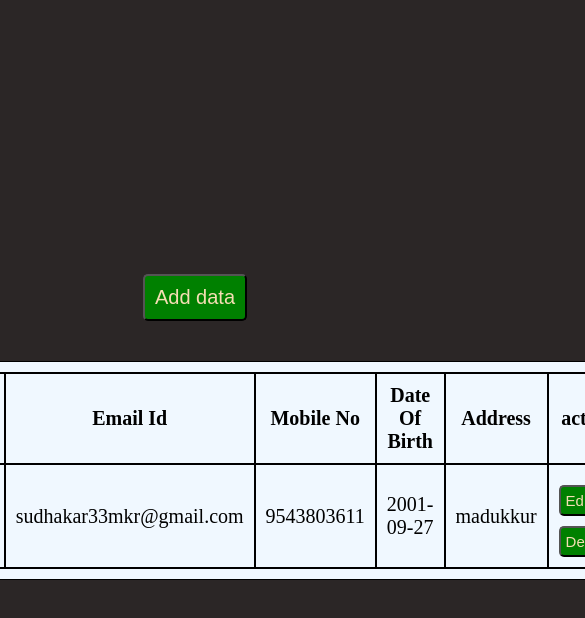
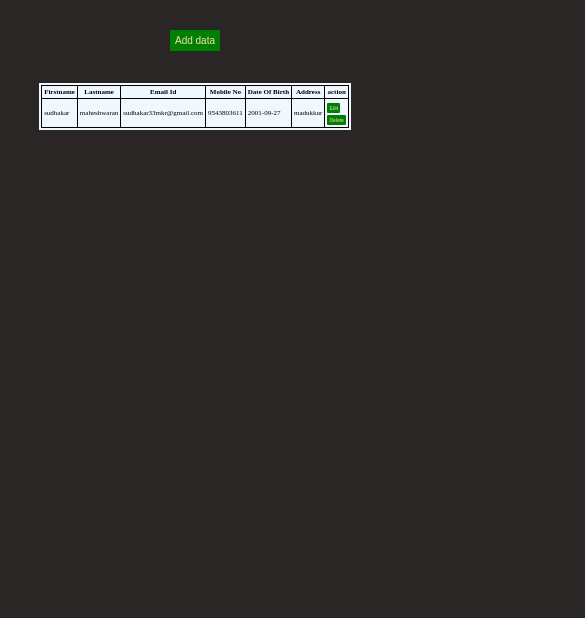
Before and after one commit to Sudhakar-Maheshwaran/curd-operation, a plain HTML site: page index.html in a window 390 px wide. Shown: the top 618 px of the page, 585 px wide, since content can reach past the window. Drawn offline with Linux system fonts and the light colour scheme.

Commit message:
change style

```diff
--- a/script.js
+++ b/script.js
@@ -48,6 +48,7 @@ function createdata(){
 function edit(id){
     document.querySelector(".form-container-update").style.display = "block";
     document.querySelector(".add-data").style.display = "none";
+    document.querySelector(".form-container-create").style.display = "none";
 
     var updateObj = data.find(f => f.id === id);
     document.querySelector('.update-id').value = updateObj.id;
--- a/style.css
+++ b/style.css
@@ -4,9 +4,9 @@ body{
     font-family: 'Times New Roman', Times, serif;
     display: flex;
     flex-direction: column;
+    flex-wrap: wrap;
     align-items: center;
     justify-content: center;
-    height: 100vh;
 }
 
 .header{
@@ -21,6 +21,7 @@ body{
     border-radius: 5px;
     padding: 10px;
     padding-left: 30px;
+    margin-top: 30px;
 }
 
 label{
@@ -51,7 +52,8 @@ button{
 }
 
 .data-table{
-    margin-top: 30px;
+    display: flex;
+    margin-top: 20px;
     background-color: aliceblue;
     border: 1px solid black;
 }
@@ -74,5 +76,46 @@ tr,th,td{
 .add-data{
     padding: 10px;
     font-size: 20px;
-    margin: 10px;
+    margin: 30px;
 }
+
+@media screen and (max-width: 430px){
+    .form-container-create,.form-container-update{
+        width: 260px;
+        padding: 10px;
+        padding-left: 30px;
+    }
+    .data-table{
+        display: flex;
+        margin-top: 2px;
+        background-color: aliceblue;
+        border: none;
+    }
+
+    table,thead,tbody,tr,th,td{
+        border: 1px solid black;
+        border-collapse: collapse;
+        padding: 3px;
+        margin: 2px;
+    }
+    tr,th,td{
+        padding: 2px;
+        font-size: 7px;
+    }
+    button{
+        display: flex;
+        margin-top: 2px;
+        padding: 2px;
+        border: none;
+        border-radius: 1px;
+        font-size: 5px;
+        background-color: green;
+        color: wheat;
+        cursor: pointer;
+    }
+    .add-data{
+        padding: 5px;
+        font-size: 10px;
+        margin: 30px;
+    }
+}
```
Also changed, not shown: index.html (+0 -28 lines).
